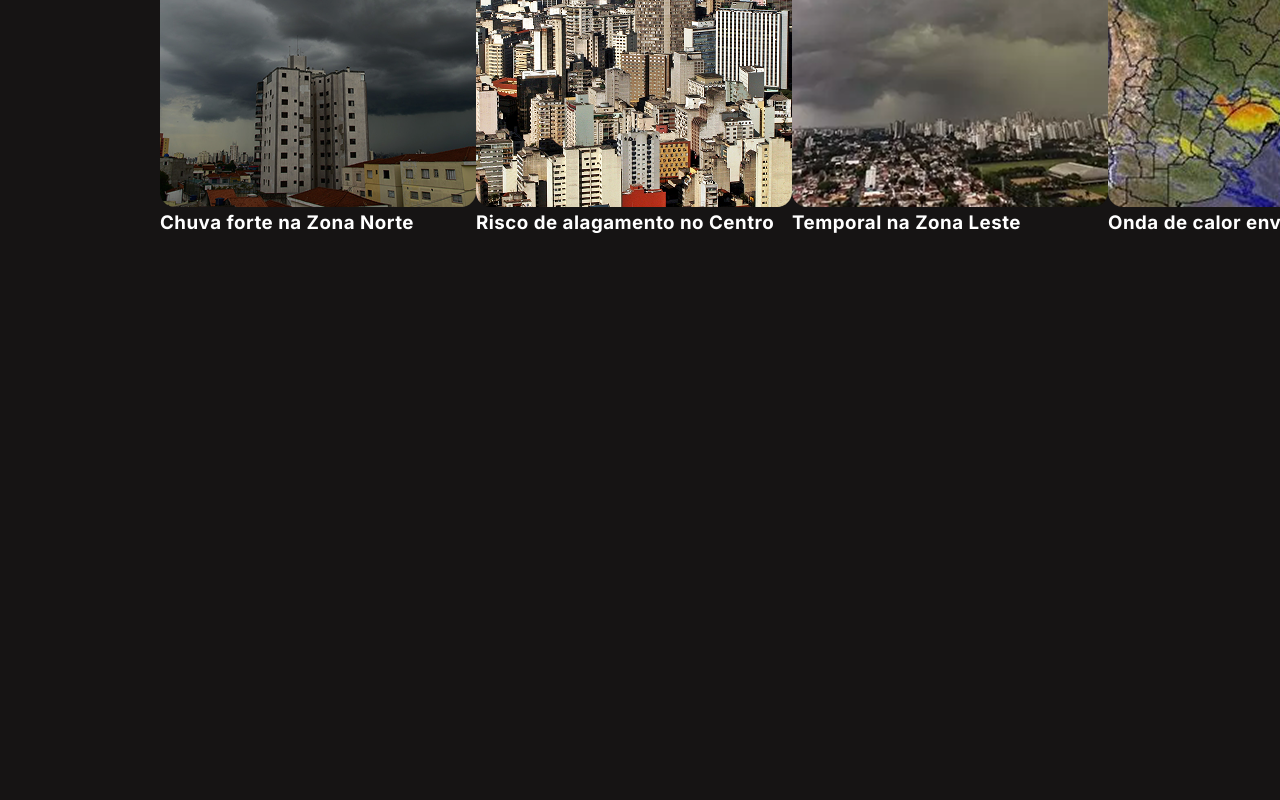
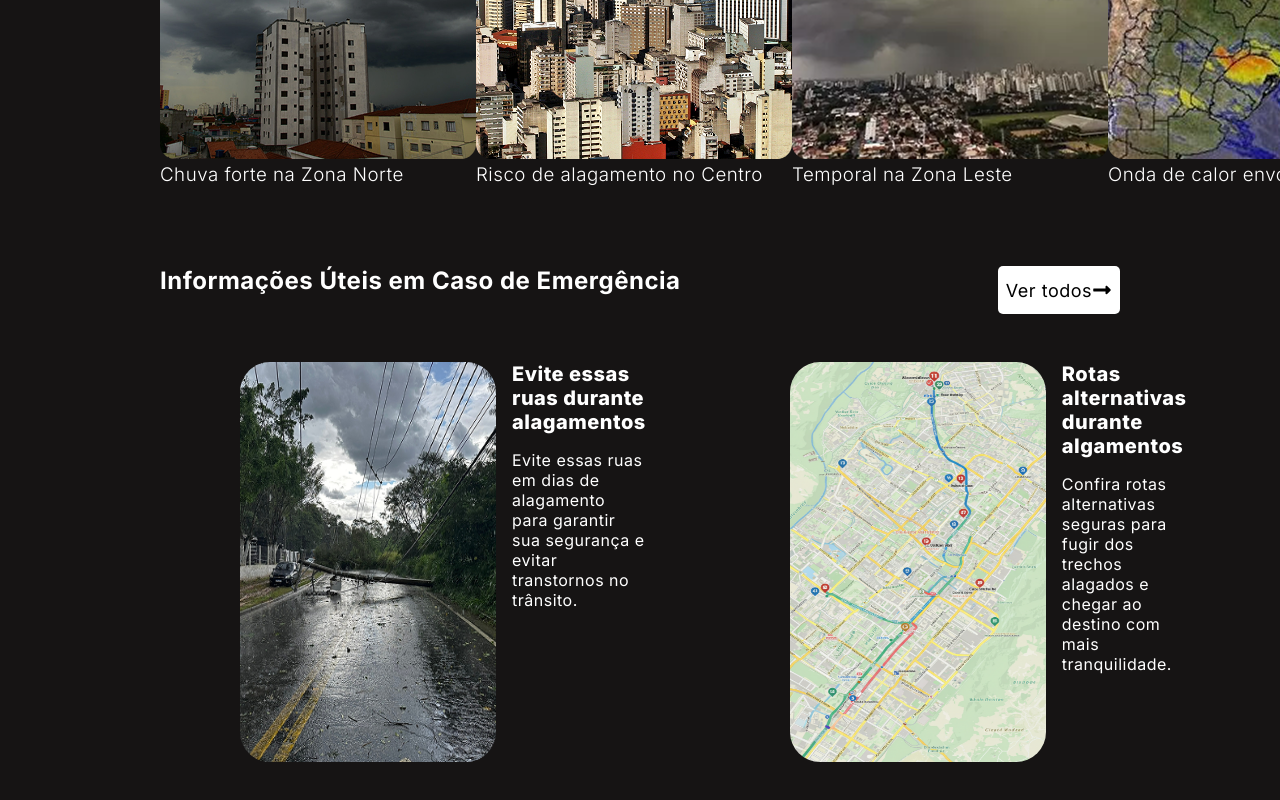
Before and after one commit to EvandroKaibara/SafeFlow, a React (Vite) app: page / in a window 1280 px wide. Shown: the part 1482-2282 px from the top of the page. Before the commit the page ends 1716 px from the top, so only its background shows below. Built offline with nearby package versions, Linux system fonts and the light colour scheme.

Commit message:
Componente Informacoes Uteis

```diff
--- a/src/App.jsx
+++ b/src/App.jsx
@@ -3,6 +3,7 @@ import AbrigosProximos from './components/AbrigosProximos'
 import AlertasDeRisco from './components/AlertasDeRisco'
 import Banner from './components/Banner'
 import Header from './components/header'
+import InformacoesUteis from './components/InformacoesUteis'
 
 function App() {
 
@@ -15,6 +16,7 @@ function App() {
         <Banner />
         <AbrigosProximos />
         <AlertasDeRisco />
+        <InformacoesUteis />
       </main>
       <footer>
 
--- a/src/components/AlertasDeRisco/AlertasDeRisco.css
+++ b/src/components/AlertasDeRisco/AlertasDeRisco.css
@@ -11,6 +11,10 @@
 .h2--alerta{
     font-size: 24px;
     margin-bottom: 3rem;
+}
+
+.h3--alerta{
+    font-weight: 300;
 }
 
 .container--alerta-items{
--- a/src/components/Header/Header.css
+++ b/src/components/Header/Header.css
@@ -2,8 +2,9 @@
     display: flex;
     justify-content: space-between;
     align-items: center;
-    background-color: var(--marrom);
+    background-color: var(--vermelho-escuro);
     width: 100vw;
+    height: 10vh;
 }
 
 .img--header{
--- /dev/null
+++ b/src/components/InformacoesUteis/InformacoesUteis.css
@@ -0,0 +1,47 @@
+.container--informacoes{
+    padding: 5rem 10rem;
+    color: var(--branco);
+}
+
+.container--informacoes-titulo{
+    display: flex;
+    justify-content: space-between;
+    margin-bottom: 3rem;
+}
+
+.link--informacoes{
+    display: flex;
+    align-items: center;
+    background-color: var(--branco);
+    color: var(--preto);
+    font-size: 18px;
+    padding: .5rem;
+    height: 3rem;
+    border-radius: 5px;
+}
+
+.container--informacao-items{
+    display: flex;
+    justify-content: space-between;
+}
+
+.container--informacao-item{
+    display: flex;
+    margin: 0 4rem;
+}
+
+.container--informacao-item-imagem{
+    margin: 0 1rem;
+}
+
+.img--informacao{
+    height: 50vh;
+    width: 20vw;
+    border-radius: 30px;
+}
+
+.h3--informacao{
+    font-size: 20px;
+    font-weight: 800;
+    margin-bottom: 1rem;
+}
--- /dev/null
+++ b/src/components/InformacoesUteis/index.jsx
@@ -0,0 +1,42 @@
+import './InformacoesUteis.css';
+
+import { FaLongArrowAltRight } from "react-icons/fa";
+
+const InformacoesUteis = () => {
+    return(
+        <>
+        <div className="container--informacoes">
+            <div className="container--informacoes-titulo">
+                <h2 className='h2--informacoes'>Informações Úteis em Caso de Emergência</h2>
+                <a className='link--informacoes'>Ver todos<FaLongArrowAltRight size={20}/></a>
+            </div>
+
+            <div className="container--informacao-items">
+                <div className='container--informacao-item'>
+                    <div className="container--informacao-item-imagem">
+                        <img src="./img/Rua.png" className='img--informacao' />
+                    </div>
+
+                    <div className="container--informacao-item-descricao">
+                        <h3 className="h3--informacao">Evite essas ruas durante alagamentos</h3>
+                        <p className="p--informacao">Evite essas ruas em dias de alagamento para garantir sua segurança e evitar transtornos no trânsito.</p>
+                    </div>
+                </div>
+
+                <div className='container--informacao-item'>
+                    <div className="container--informacao-item-imagem">
+                        <img src="./img/Rotas.png" className='img--informacao' />
+                    </div>
+
+                    <div className="container--informacao-item-descricao">
+                        <h3 className="h3--informacao">Rotas alternativas durante algamentos</h3>
+                        <p className="p--informacao">Confira rotas alternativas seguras para fugir dos trechos alagados e chegar ao destino com mais tranquilidade.</p>
+                    </div>
+                </div>
+            </div>
+        </div>
+        </>
+    );
+}
+
+export default InformacoesUteis;
--- a/src/index.css
+++ b/src/index.css
@@ -24,6 +24,7 @@
   --preto: #000;
   --branco: #fff;
   --marrom: #523811;
+  --vermelho-escuro: #2B0000;
 }
 
 * {
```
Also changed, not shown: public/img/Rotas.png (added), public/img/Rua.png (added).
